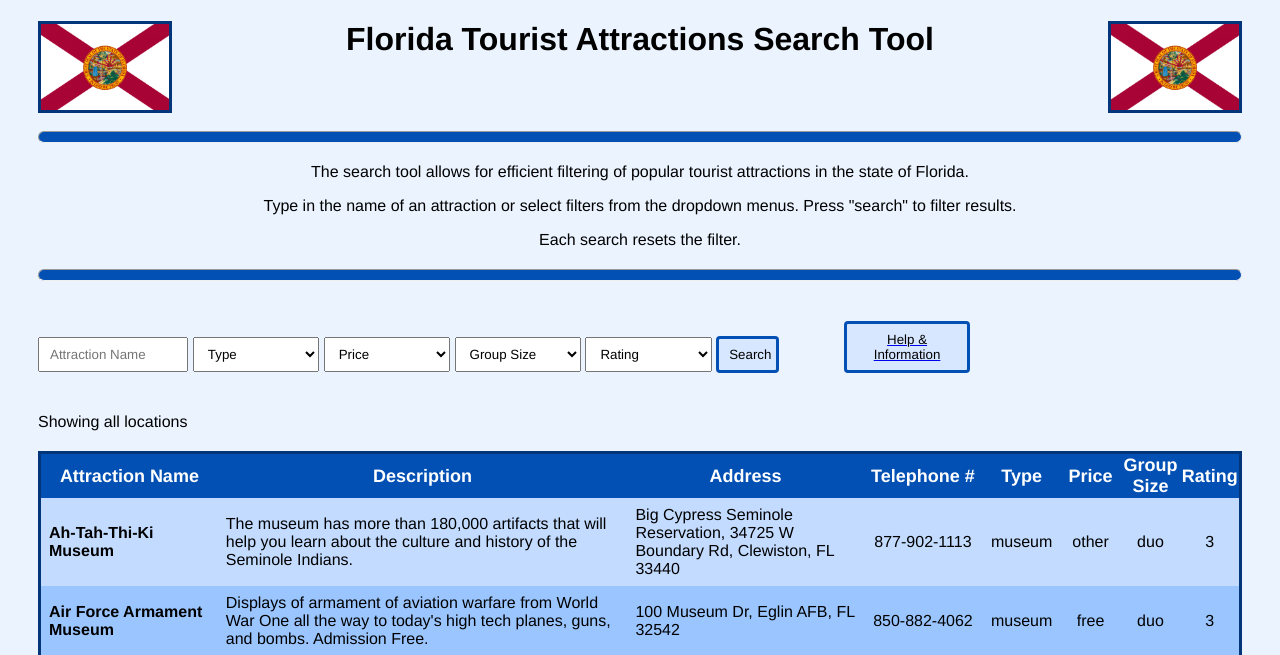
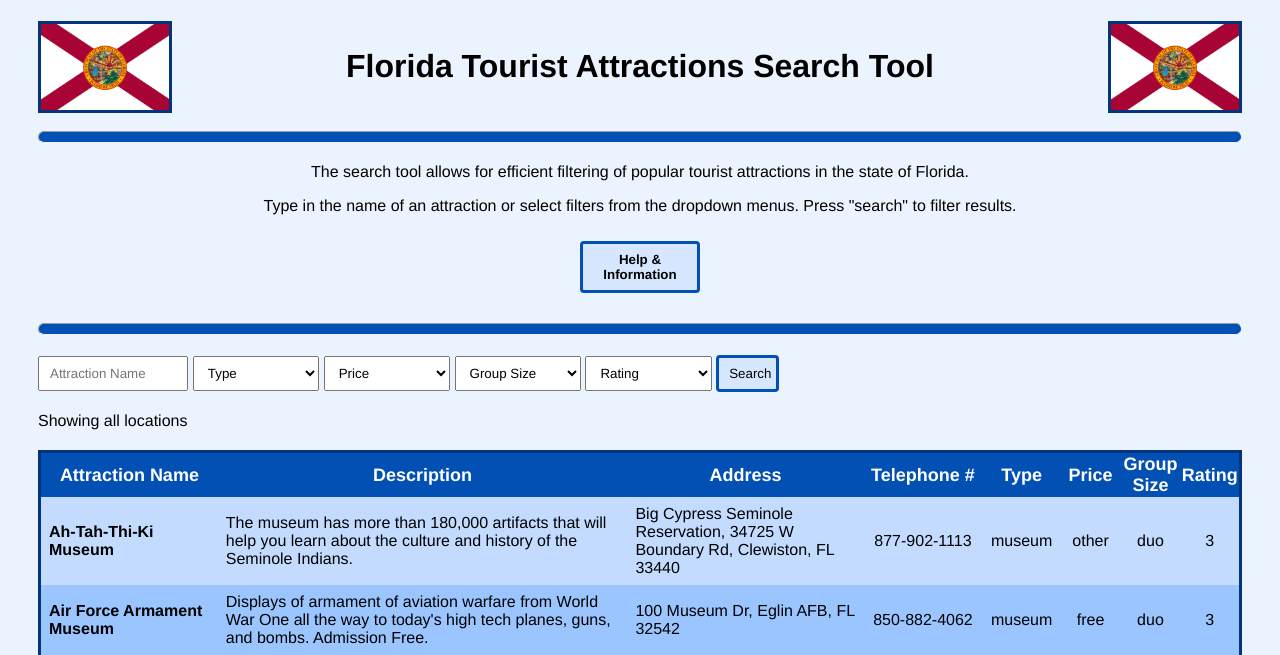
Before and after one commit to mcaveety/FBLA-Tourism-Search, a Flask app: page / in a window 1280 px wide. Shown: the top 655 px of the page. Run offline with Flask 2, Linux system fonts and the light colour scheme.

Commit message:
Updates to CSS and comments

```diff
--- a/static/stylesheet.css
+++ b/static/stylesheet.css
@@ -1,7 +1,14 @@
 /* CSS Styles set for use across all templates */
+
+
+/* Global font & backup font */
 * {
     font-family: "Helvetica", "Times New Roman"
 }
+
+
+/* General */
+
 
 body {
     background-color: #EBF3FF;
@@ -9,16 +16,12 @@ body {
 
 h1 {
     text-align: center;
-    vertical-align: center;
-}
-
-img {
-    vertical-align: center;
-    border: 3px solid #023579;
+    vertical-align: middle;
+    height: 90px;
 }
 
 button {
-    margin: 20px 30px;
+    margin: 10px 30px;
     padding: 8px 10px;
     width: 10%;
     background-color: #D6E7FF;
@@ -26,6 +29,8 @@ button {
     border-radius: 4px;
     cursor: pointer;
     display: inline-block;
+    font-weight: bold;
+
 }
 
 div {
@@ -38,6 +43,10 @@ hr {
     background-color: #0350B5;
     border-radius: 6px;
 }
+
+
+/* Table */
+
 
 table {
     border: 3px solid #023579;
@@ -63,6 +72,10 @@ th {
   height: 40px;
   font-size: 18px;
 }
+
+
+/* Form & Submit */
+
 
 form {
     margin: 20px 30px;
@@ -97,10 +110,15 @@ input[type=submit] {
     cursor: pointer;
 }
 
+
+/* Classes */
+
+
 .bold {
     font-weight: bold;
 }
 
+/* For easy centering of only some table columns */
 .center {
     text-align: center;
 }
@@ -108,4 +126,14 @@ input[type=submit] {
 .flag {
     width: 128px;
     height: 86px;
+    vertical-align: center;
+    border: 3px solid #023579;
 }
+
+/* Allows the title to be centered */
+.title {
+    text-align: center;
+    line-height: 90px;
+    width: 100%;
+    height: 90px;
+}
--- a/templates/base.html
+++ b/templates/base.html
@@ -1,8 +1,15 @@
+<!--
+Flask uses Jinja2 to render HTML templates
+Jinja2 allows Python to be used within HTML through the use of curly braces
+https://jinja2docs.readthedocs.io/en/stable/
+-->
+
 <!DOCTYPE html>
 <html lang="en">
 <head>
+    <!-- Sets page title and identifies CSS style sheet for use -->
     <meta charset="UTF-8">
-    <title>Florida Tourist Attractions</title>
+    <title>{% block title %}Florida Tourist Attractions{% endblock %}</title>
     <link rel="stylesheet" href="{{ url_for('static', filename='stylesheet.css') }}">
 </head>
 <body>
@@ -12,13 +19,15 @@
         <header>
             <img src="{{ url_for('static', filename='floridaflag.jpg') }}" style="float:left" class="flag">
             <img src="{{ url_for('static', filename='floridaflag.jpg') }}" style="float:right" class="flag">
-            <h1>Florida Tourist Attractions Search Tool</h1>
+            <div class="title">
+                <h1>Florida Tourist Attractions Search Tool</h1>
+            </div>
         </header>
     </div>
 
     <hr>
 
-    <!-- Accesses other HTML templates to extend the base.html file -->
+    <!-- Allows access from other HTML templates to extend the base.html file w/ Jinja2 -->
     {% block content %}
 
     {% endblock %}
--- a/templates/table.html
+++ b/templates/table.html
@@ -1,3 +1,9 @@
+<!--
+Displays simplified search tips,
+Displays the HTML form for searching,
+Displays search statistics,
+& Displays search results, if any
+-->
 {% extends "base.html" %}
 {% block content %}
 
@@ -5,7 +11,8 @@
 <div style="text-align:center">
     <p>The search tool allows for efficient filtering of popular tourist attractions in the state of Florida.</p>
     <p>Type in the name of an attraction or select filters from the dropdown menus. Press "search" to filter results.</p>
-    <p>Each search resets the filter.</p>
+    <!-- Allows navigation to Help & Information page -->
+    <a href="http://localhost:8080/info"><button>Help & Information</button></a>
 </div>
 
 <hr>
@@ -48,8 +55,6 @@
     <input type="submit" value="Search">
 </form>
 
-<!-- Allows navigation to Help & Information page -->
-<a href="http://localhost:8080/info"><button style="display:inline;">Help & Information</button></a>
 
 <!-- Displays input & output information -->
 <div>
```
Also changed, not shown: templates/info.html (+12 -5 lines).
